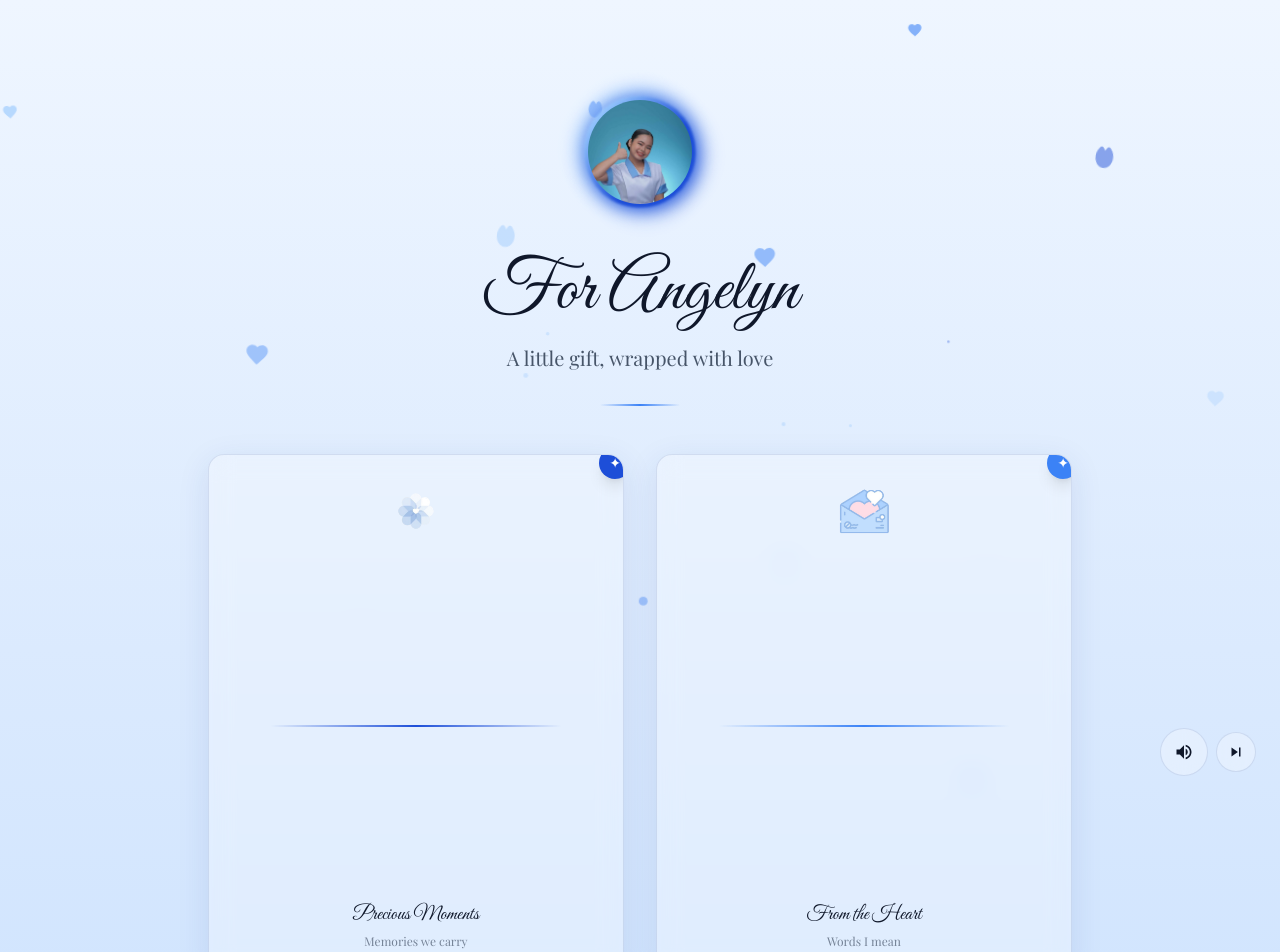
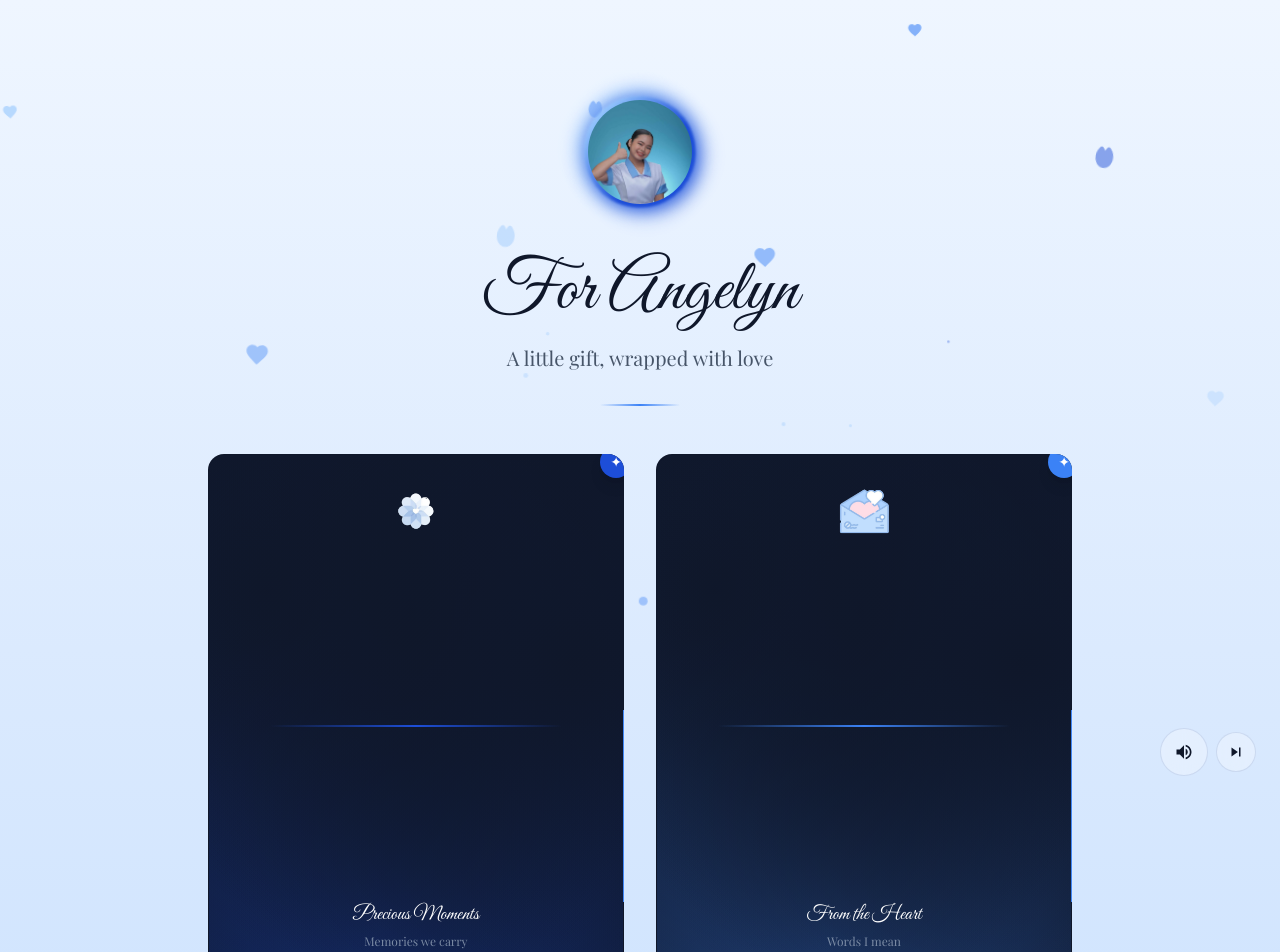
Before and after one commit to anishinsei-343030/Jasper-Pilar2, a Next.js app: page / in a window 1280 px wide. Shown: the top 952 px of the page. Built offline with nearby package versions, Linux system fonts and the light colour scheme; a web font is replaced by a local one.

Commit message:
feat: dark navy card UI with animated gradient glow border

```diff
--- a/src/app/globals.css
+++ b/src/app/globals.css
@@ -185,6 +185,23 @@ h1, h2, h3, h4, h5, h6 {
   overflow: hidden;
 }
 
+.card-glow {
+  position: absolute;
+  top: 50%;
+  left: 50%;
+  width: 200%;
+  height: 12rem;
+  transform: translate(-50%, -50%);
+  background: linear-gradient(90deg,
+    transparent 0%,
+    #3B82F6 25%,
+    #93C5FD 50%,
+    #3B82F6 75%,
+    transparent 100%
+  );
+  animation: spinning82341 6s linear infinite;
+}
+
 .gift-bg {
   position: absolute;
   inset: 0;
--- a/src/components/GiftBox.tsx
+++ b/src/components/GiftBox.tsx
@@ -38,7 +38,8 @@ function PeekPreview({ item, layerIndex }: { item: string; layerIndex: number })
 export function GiftBox({ label, tagline, emoji, color, index, peekPreviews, onClick }: GiftBoxProps) {
   return (
     <motion.button
-      className="gift-card relative w-full aspect-[4/5] rounded-2xl glass box-shadow cursor-pointer group"
+      className="gift-card relative w-full aspect-[4/5] cursor-pointer group overflow-hidden rounded-2xl"
+      style={{ backgroundColor: '#0F172A' }}
       initial={{ opacity: 0, y: 40 }}
       animate={{ opacity: 1, y: 0 }}
       transition={{ duration: 0.6, delay: 0.4 + index * 0.15 }}
@@ -46,6 +47,24 @@ export function GiftBox({ label, tagline, emoji, color, index, peekPreviews, onC
       whileTap={{ scale: 0.97 }}
       onClick={onClick}
     >
+      <div className="absolute inset-0 overflow-hidden rounded-2xl pointer-events-none">
+        <div className="card-glow" />
+      </div>
+      <div className="absolute inset-[1px] rounded-2xl overflow-hidden" style={{ zIndex: 1 }}>
+        <div
+          className="absolute inset-0"
+          style={{
+            backgroundColor: '#0F172A',
+            backgroundImage: `
+              radial-gradient(at 88% 40%, #0F172A 0px, transparent 85%),
+              radial-gradient(at 49% 30%, #0F172A 0px, transparent 85%),
+              radial-gradient(at 14% 26%, #0F172A 0px, transparent 85%),
+              radial-gradient(at 0% 64%, ${color}33 0px, transparent 85%),
+              radial-gradient(at 41% 94%, ${color}55 0px, transparent 85%),
+              radial-gradient(at 100% 99%, ${color}22 0px, transparent 85%)
+            `,
+          }}
+        />
         <div
           className="gift-bg"
           style={{
@@ -64,7 +83,7 @@ export function GiftBox({ label, tagline, emoji, color, index, peekPreviews, onC
         <div className="peek peek-4" style={{ borderTopColor: `${color}22` }}>
           <PeekPreview item={peekPreviews[3]} layerIndex={3} />
         </div>
-      <div className="flex flex-col items-center justify-between h-full p-6 relative z-10">
+        <div className="relative z-10 flex flex-col items-center justify-between h-full p-6">
           <div className="text-5xl mb-2 group-hover:scale-110 transition-transform duration-300">
             {emoji.startsWith('/Icons/') ? (
               <img src={emoji} alt="" className="w-16 h-16 object-contain mx-auto" />
@@ -79,16 +98,16 @@ export function GiftBox({ label, tagline, emoji, color, index, peekPreviews, onC
           />
 
           <div className="text-center">
-          <h3 className="text-xl font-heading text-[#0F172A] mb-1">{label}</h3>
-          <p className="text-xs font-serif text-[#475569]/70">{tagline}</p>
+            <h3 className="text-xl font-heading text-white mb-1">{label}</h3>
+            <p className="text-xs font-serif text-[#94A3B8]/80">{tagline}</p>
           </div>
-
+        </div>
+      </div>
       <div
         className="absolute -top-2 -right-2 w-8 h-8 rounded-full flex items-center justify-center text-sm shadow-lg"
-          style={{ backgroundColor: color }}
+        style={{ backgroundColor: color, zIndex: 2 }}
       >
         <span className="text-white">✦</span>
-        </div>
       </div>
     </motion.button>
   )
```
Lines whose indentation alone changed are shown as unchanged.
